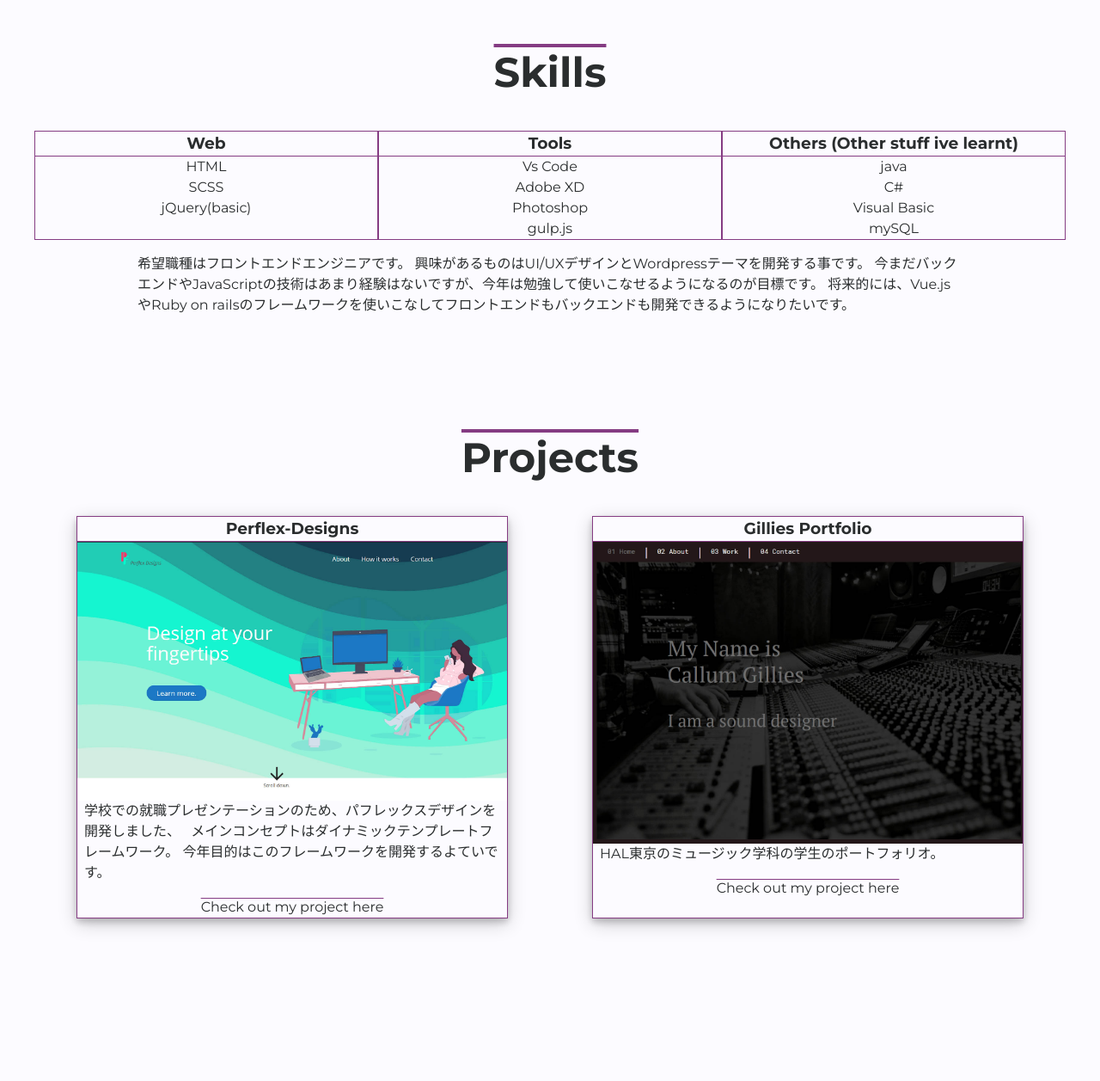
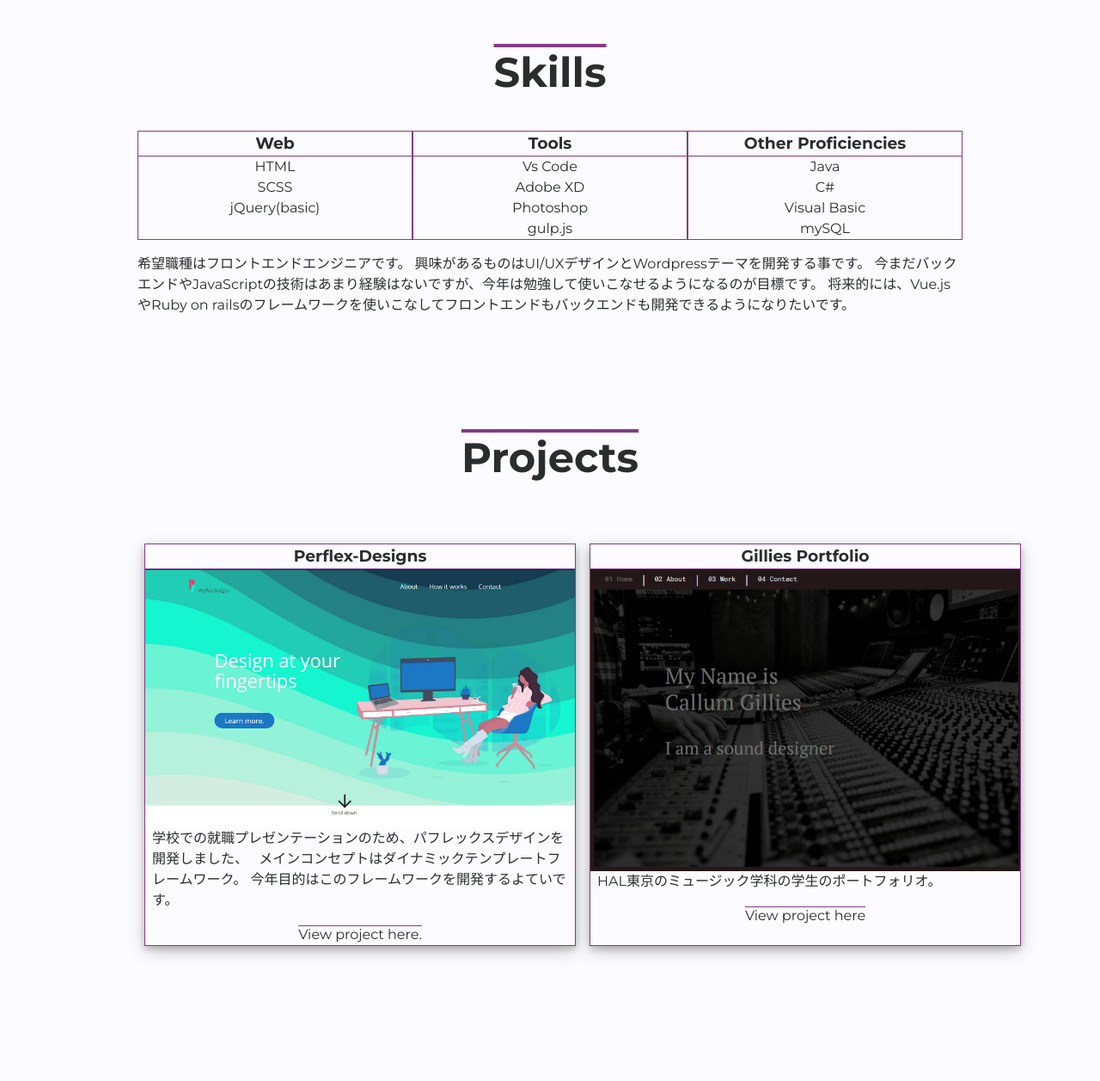
Before and after one commit to MilesDarien/Portfolio, a website: page index.html in a window 1280 px wide. Shown: the part 1496-2753 px from the top of the page at 86% size. Drawn offline with nearby package versions, Linux system fonts and the light colour scheme.

Commit message:
minor spelling issues fixed

```diff
--- a/index.html
+++ b/index.html
@@ -73,9 +73,9 @@
                 <li>gulp.js</li>
         </div>
         <div class="tab-skill">
-            <h3>Others <span></span>(Other stuff ive learnt)</h3>
+            <h3>Other Proficiencies</h3>
             <ul>
-                <li>java</li>
+                <li>Java</li>
                 <li>C#</li>
                 <li>Visual Basic</li>
                 <li>mySQL</li>
@@ -96,13 +96,13 @@
                     <p>学校での就職プレゼンテーションのため、パフレックスデザインを開発しました、
                             メインコンセプトはダイナミックテンプレートフレームワーク。
                             今年目的はこのフレームワークを開発するよていです。<br>
-                        </p><a class="overline" href="https://perflex-designs.netlify.com" target="_blank">Check out my project here</a>
+                        </p><a class="overline" href="https://perflex-designs.netlify.com" target="_blank">View project here.</a>
                 </div>
                 <div class="tab-2">
                     <h3>Gillies Portfolio</h3>
                     <img class="project-image" src="./assets/images/gillies-portfolio.jpg" alt="">
                     <p>HAL東京のミュージック学科の学生のポートフォリオ。<br>
-                    </p><a class="overline" href="https://gillies-portfolio.netlify.com"target="_blank">Check out my project here</a>
+                    </p><a class="overline" href="https://gillies-portfolio.netlify.com"target="_blank">View project here</a>
                 </div>
             </div>
         </div>
--- a/scss/style.scss
+++ b/scss/style.scss
@@ -339,7 +339,8 @@ background: $body;
     margin-top: 20vh;
   }
   .card-box {
-    width: 100%;
+    width: 80%;
+    margin: auto;
     display: flex;
     flex-direction: row;
     .tab-prog, .tab-tool, .tab-skill{
@@ -369,8 +370,10 @@ background: $body;
   .tab-1, .tab-2{
     box-shadow: 0 4px 8px 0 rgba(0, 0, 0, 0.2), 0 6px 20px 0 rgba(0, 0, 0, 0.19);
     max-width: 500px;
+    margin-left:.5em;
+    margin-right:.5em;
     display: flex;
-    margin: 0 auto;
+    // margin: 0 auto;
     flex-direction: column;
     text-align: left;
     border: 1px solid $accents;
```
Also changed, not shown: style.css.
